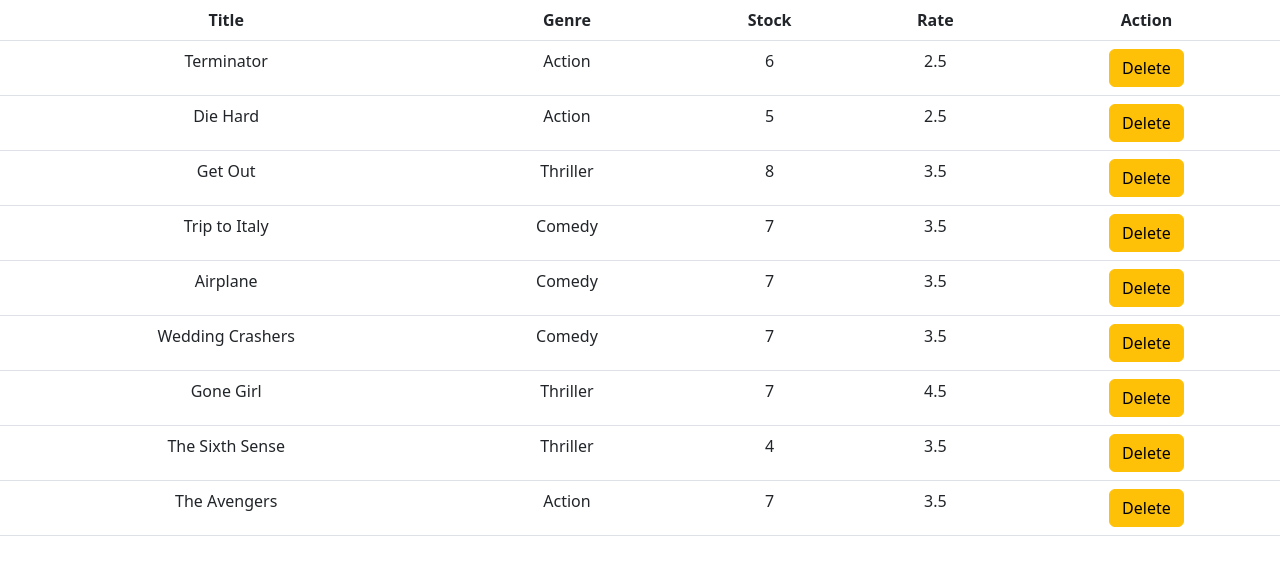
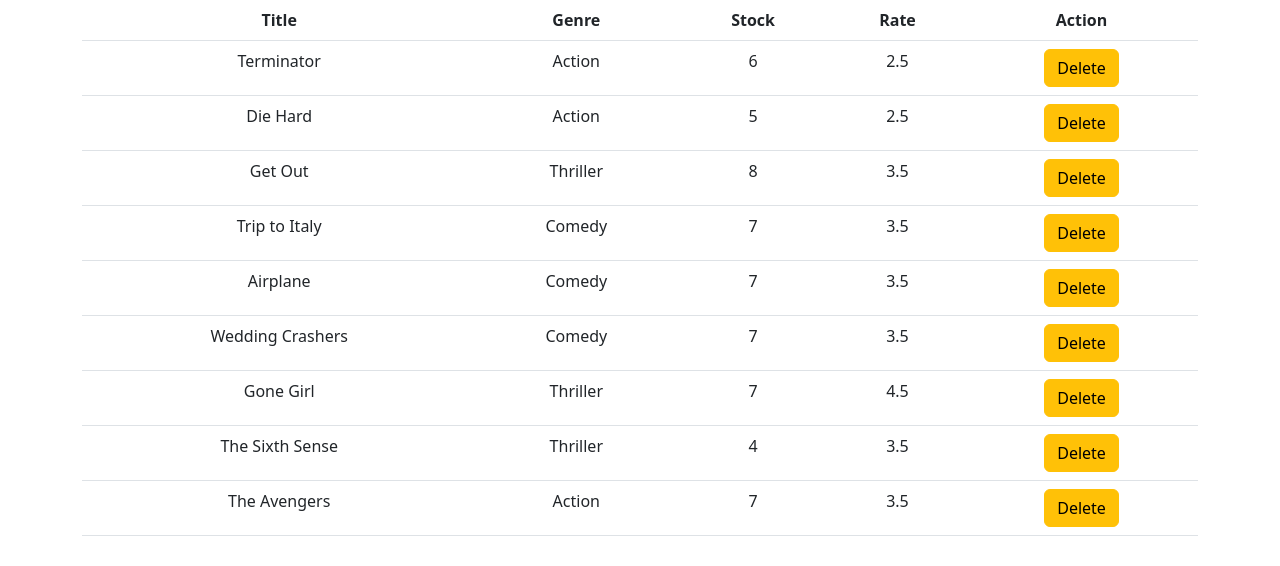
Before and after one commit to refschool/tutoreact, a React (Create React App) app: page / in a window 1280 px wide. Shown: the top 566 px of the page. Built offline with nearby package versions, Linux system fonts and the light colour scheme.

Commit message:
no more movies conditional rendering

```diff
--- a/src/App.js
+++ b/src/App.js
@@ -2,7 +2,7 @@
 import Movies from './components/Movies';
 function App() {
   return (
-    <div className="App">
+    <div className="App container">
       <Movies />
     </div>
   );
--- a/src/components/Movies.jsx
+++ b/src/components/Movies.jsx
@@ -20,6 +20,9 @@
     }
 
     render() {
+        if (this.state.movies.length === 0) {
+            return <p>No more movies !</p>
+        }
         return (
             <div>
                 <table className="table">
```
